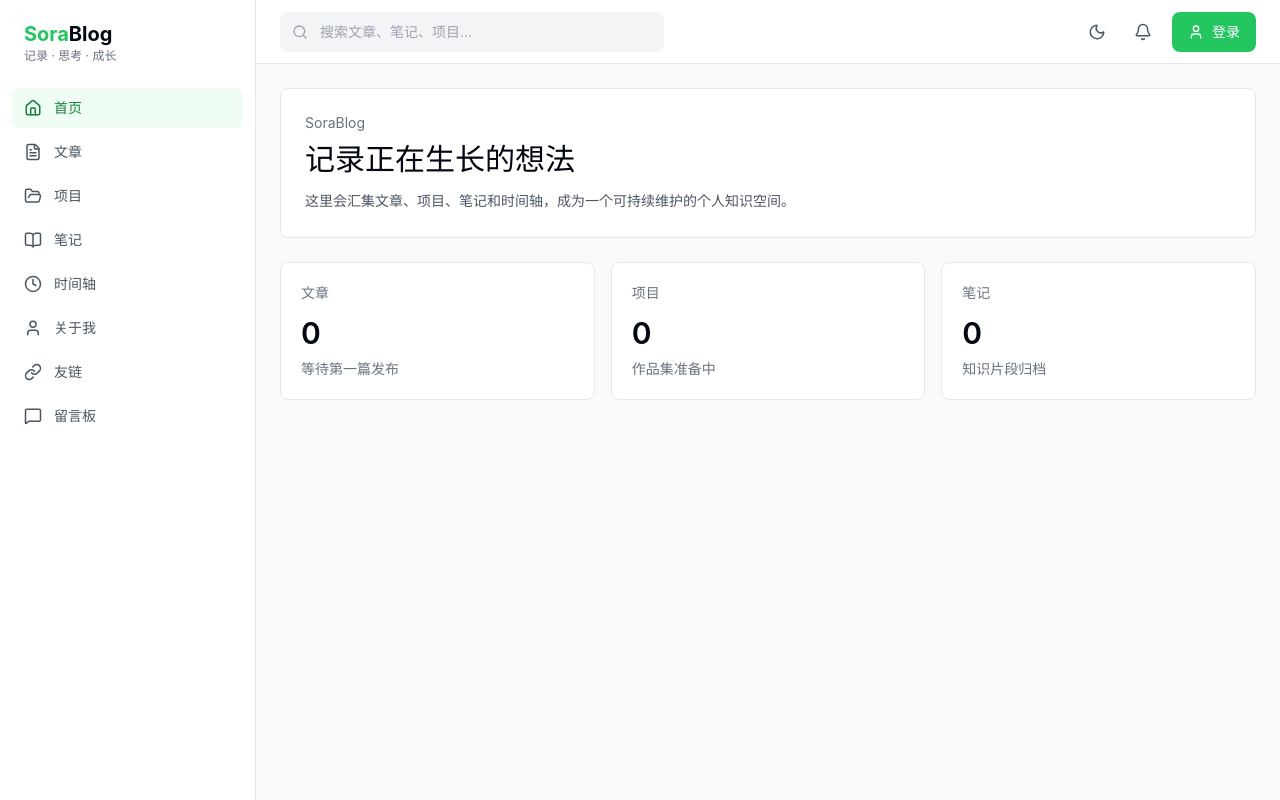
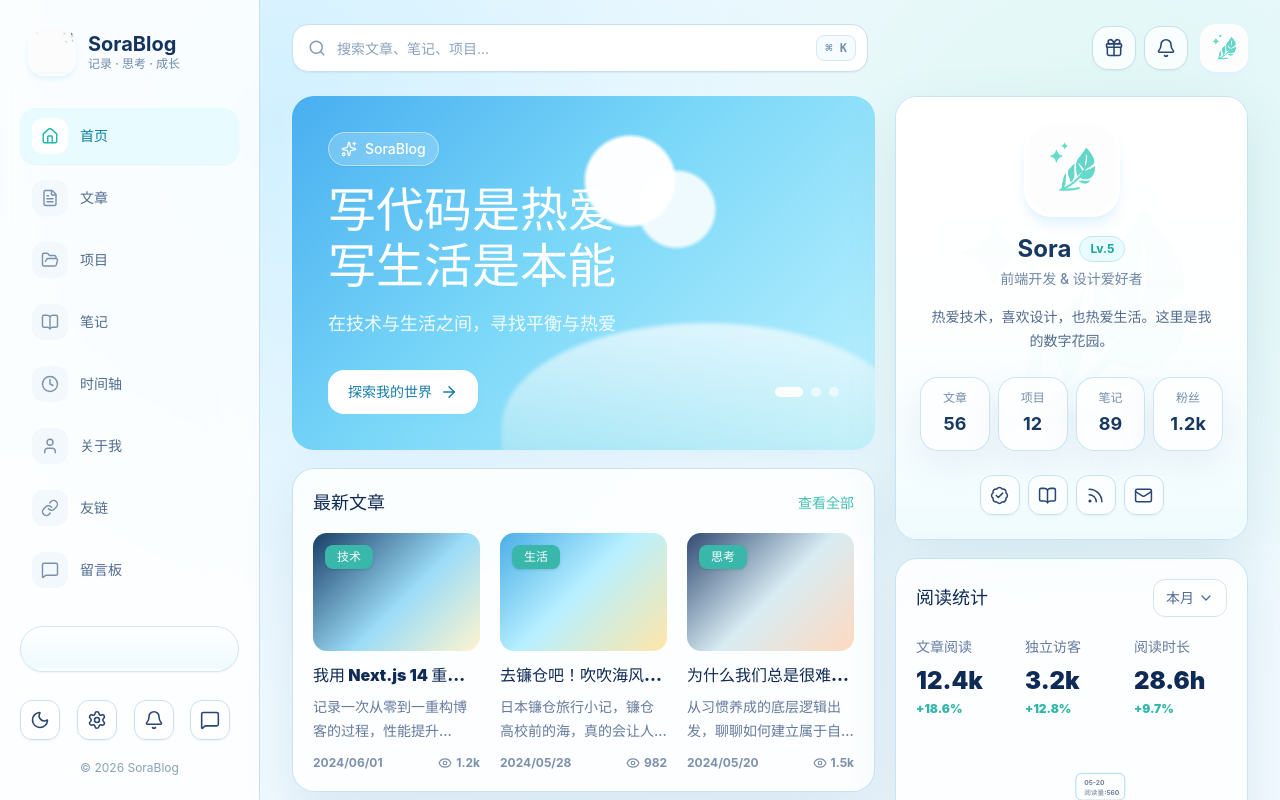
Before and after one commit to Wuhu-dsm/orangemoon-blog, a React (Vite) app in the folder frontend/: page / in a window 1280 px wide. Shown: the top 800 px of the page. Built offline with nearby package versions, Linux system fonts and the light colour scheme.

Commit message:
feat: wire home dashboard UI

```diff
--- a/frontend/src/pages/Home/Home.module.css
+++ b/frontend/src/pages/Home/Home.module.css
@@ -152,3 +152,19 @@
     min-height: 240px;
   }
 }
+@media (max-width: 640px) {
+  .mainCanvas {
+    padding: 14px;
+  }
+
+  .contentGrid,
+  .leftColumn,
+  .rightColumn {
+    gap: 14px;
+  }
+
+  .glassPanel,
+  .softPanel {
+    border-radius: 18px;
+  }
+}
--- a/frontend/src/pages/Home/Home.tsx
+++ b/frontend/src/pages/Home/Home.tsx
@@ -1,38 +1,33 @@
-const stats = [
-  { label: '文章', value: '0', helper: '等待第一篇发布' },
-  { label: '项目', value: '0', helper: '作品集准备中' },
-  { label: '笔记', value: '0', helper: '知识片段归档' },
-]
+import styles from './Home.module.css'
+import ArticleSection from './components/ArticleSection'
+import DashboardLayout from './components/DashboardLayout'
+import HeroBanner from './components/HeroBanner'
+import ProfileCard from './components/ProfileCard'
+import ProjectCarousel from './components/ProjectCarousel'
+import ReadingStatsCard from './components/ReadingStatsCard'
+import SubscribeBanner from './components/SubscribeBanner'
+import TagCloudCard from './components/TagCloudCard'
+import TimelineCard from './components/TimelineCard'
 
 export default function Home() {
   return (
-    <div className="mx-auto flex max-w-6xl flex-col gap-6">
-      <section className="rounded-lg border border-gray-200 bg-white p-6 dark:border-gray-800 dark:bg-gray-900">
-        <p className="text-sm text-gray-500 dark:text-gray-400">SoraBlog</p>
-        <h1 className="mt-2 text-3xl font-semibold text-gray-950 dark:text-gray-50">
-          记录正在生长的想法
-        </h1>
-        <p className="mt-3 max-w-2xl text-sm leading-6 text-gray-600 dark:text-gray-300">
-          这里会汇集文章、项目、笔记和时间轴，成为一个可持续维护的个人知识空间。
-        </p>
-      </section>
-
-      <section className="grid gap-4 md:grid-cols-3">
-        {stats.map((item) => (
-          <article
-            key={item.label}
-            className="rounded-lg border border-gray-200 bg-white p-5 dark:border-gray-800 dark:bg-gray-900"
-          >
-            <p className="text-sm text-gray-500 dark:text-gray-400">
-              {item.label}
-            </p>
-            <p className="mt-3 text-3xl font-semibold">{item.value}</p>
-            <p className="mt-2 text-sm text-gray-500 dark:text-gray-400">
-              {item.helper}
-            </p>
-          </article>
-        ))}
-      </section>
-    </div>
+    <DashboardLayout>
+      <div className={styles.contentGrid}>
+        <div className={styles.leftColumn}>
+          <HeroBanner />
+          <ArticleSection />
+          <ProjectCarousel />
+          <SubscribeBanner />
+        </div>
+        <div className={styles.rightColumn}>
+          <ProfileCard />
+          <ReadingStatsCard />
+          <div className="grid gap-5 lg:grid-cols-2">
+            <TagCloudCard />
+            <TimelineCard />
+          </div>
+        </div>
+      </div>
+    </DashboardLayout>
   )
 }
--- a/frontend/src/router/index.tsx
+++ b/frontend/src/router/index.tsx
@@ -1,11 +1,4 @@
 import { createBrowserRouter } from 'react-router-dom'
 import Home from '../pages/Home/Home'
-import Layout from '../pages/Layout'
 
-export const router = createBrowserRouter([
-  {
-    path: '/',
-    element: <Layout />,
-    children: [{ index: true, element: <Home /> }],
-  },
-])
+export const router = createBrowserRouter([{ path: '/', element: <Home /> }])
```
